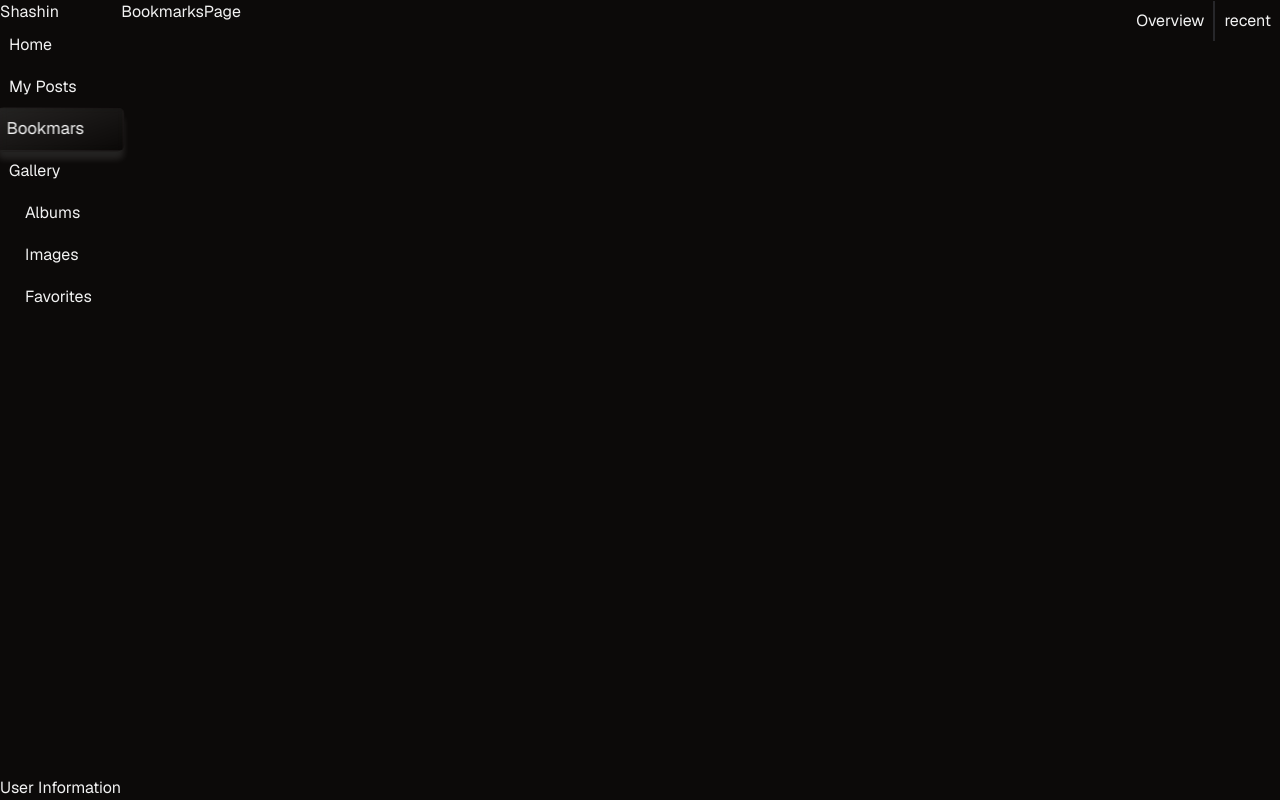
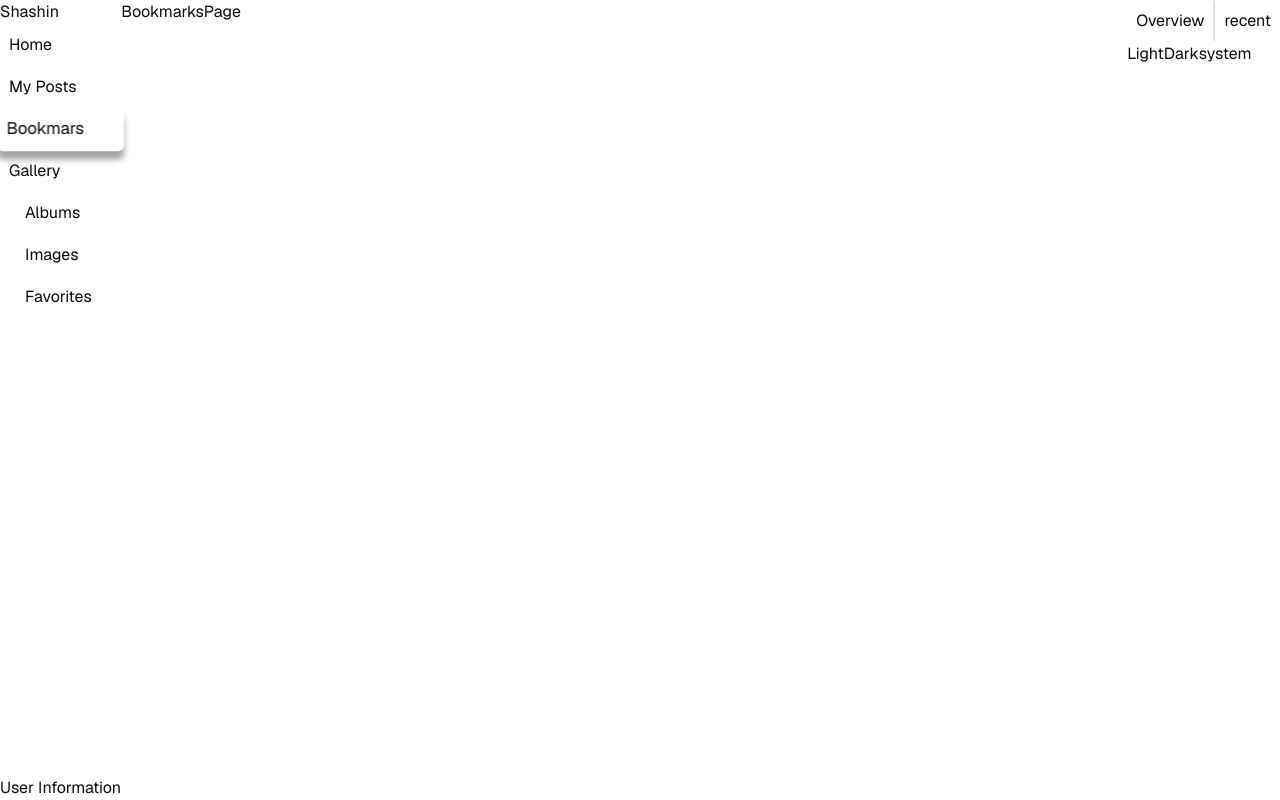
Before and after one commit to churchilldotexe/shashin, a Next.js app: page /bookmars in a window 1280 px wide. Built offline with nearby package versions, Linux system fonts and the light colour scheme.

Commit message:
feat: light and dark mode toggle

```diff
--- a/package.json
+++ b/package.json
@@ -17,6 +17,7 @@
     "geist": "^1.3.0",
     "lucide-react": "^0.395.0",
     "next": "^14.2.1",
+    "next-themes": "^0.3.0",
     "react": "^18.3.0",
     "react-dom": "^18.3.0",
     "tailwind-merge": "^2.3.0",
--- a/src/app/layout.tsx
+++ b/src/app/layout.tsx
@@ -2,6 +2,8 @@ import "@/styles/globals.css";
 
 import { GeistSans } from "geist/font/sans";
 import { Header } from "./_components/Header";
+import { ThemeProvider } from "@/components/theme-provider";
+import { ModeToggle } from "@/components/ui/ModeToggle";
 
 export const metadata = {
   title: "Shashin",
@@ -20,11 +22,20 @@ export default function RootLayout({
     <html lang="en" className={`${GeistSans.variable} dark`}>
       <body className="container mx-auto grid grid-cols-[auto,1fr,auto]  items-start">
         {/* TODO: mobile first: header with nav must be a toggle button in mobile first (drop down list icon only?) when md: note dropdown but show icon only */}
-        {/* TODO: footer: can be shown in the bottom (grow the children) */}
 
-        <Header className="sticky top-0 h-dvh w-fit " />
-        <main className="size-full">{children}</main>
-        <aside className="sticky top-0 h-dvh">{overview}</aside>
+        <ThemeProvider
+          attribute="class"
+          defaultTheme="system"
+          enableSystem
+          disableTransitionOnChange
+        >
+          <Header className="sticky top-0 h-dvh w-fit " />
+          <main className="size-full">{children}</main>
+          <aside className="sticky top-0 h-dvh">
+            {overview} <ModeToggle />
+          </aside>
+          {/* TODO: footer: can be shown in the bottom (grow the children) */}
+        </ThemeProvider>
       </body>
     </html>
   );
--- /dev/null
+++ b/src/components/theme-provider.tsx
@@ -0,0 +1,9 @@
+"use client";
+
+import * as React from "react";
+import { ThemeProvider as NextThemesProvider } from "next-themes";
+import { type ThemeProviderProps } from "next-themes/dist/types";
+
+export function ThemeProvider({ children, ...props }: ThemeProviderProps) {
+  return <NextThemesProvider {...props}>{children}</NextThemesProvider>;
+}
--- /dev/null
+++ b/src/components/ui/ModeToggle.tsx
@@ -0,0 +1,35 @@
+"use client";
+
+import { useTheme } from "next-themes";
+
+export function ModeToggle() {
+  const { setTheme } = useTheme();
+  return (
+    <div>
+      <button
+        onClick={() => {
+          setTheme("light");
+        }}
+        type="button"
+      >
+        Light
+      </button>
+      <button
+        onClick={() => {
+          setTheme("dark");
+        }}
+        type="button"
+      >
+        Dark
+      </button>
+      <button
+        onClick={() => {
+          setTheme("system");
+        }}
+        type="button"
+      >
+        system
+      </button>
+    </div>
+  );
+}
```
Also changed, not shown: 1 other file (tests, documents, lock files or other folders).
